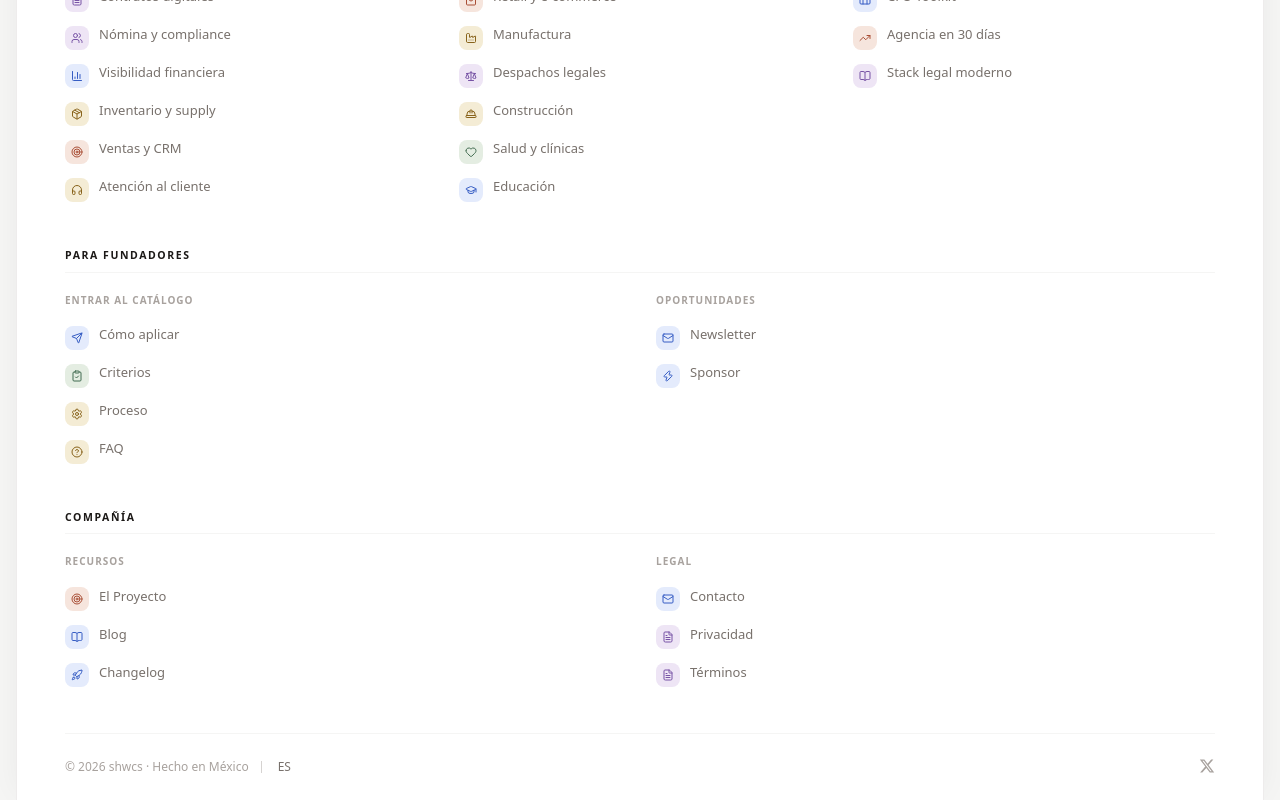
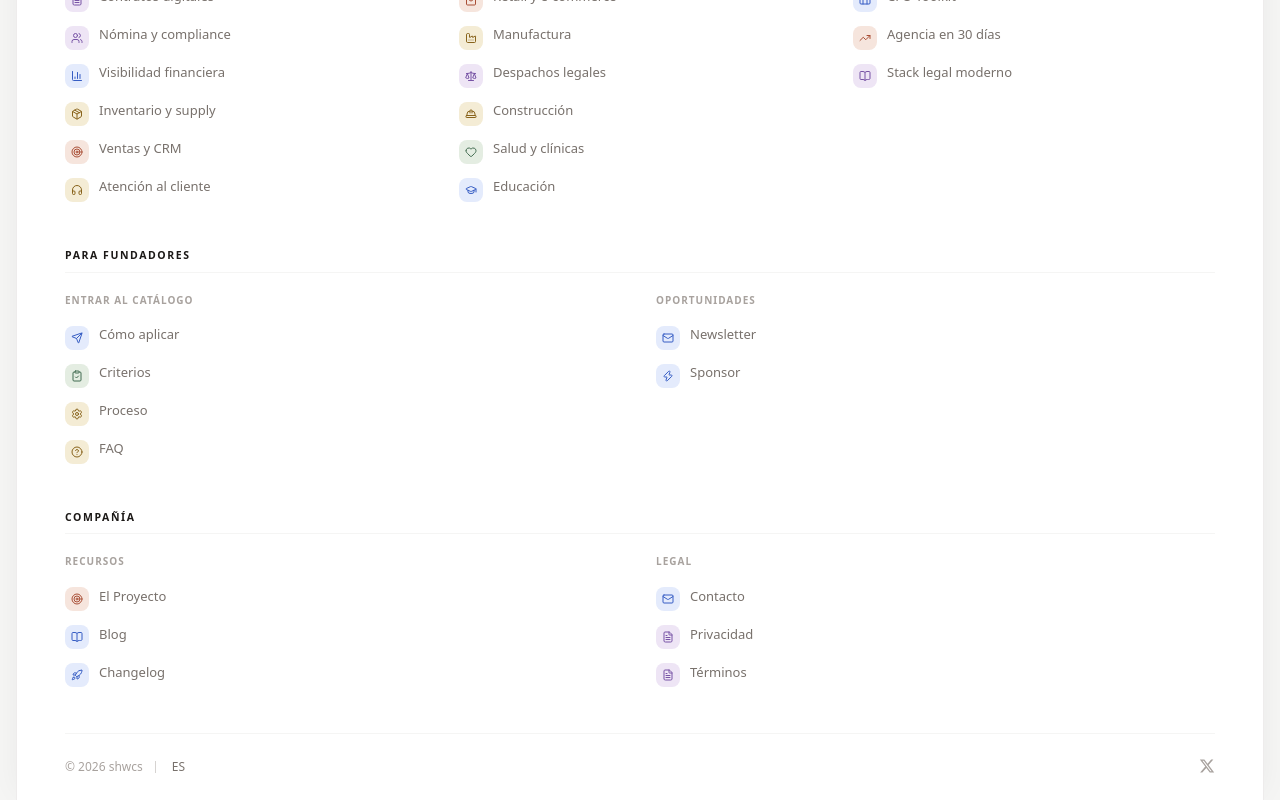
Before and after one commit to mxfounders/showcasemx, a Next.js app: page /1/blog in a window 1280 px wide. Shown: the part 4113-4913 px from the top of the page. Built offline with nearby package versions, Linux system fonts and the light colour scheme; no server answers.

Commit message:
Fix Vercel build lint errors

```diff
--- a/src/components/blog/blog-index.tsx
+++ b/src/components/blog/blog-index.tsx
@@ -3,7 +3,7 @@
 
 import { useMemo, useState, useRef, useEffect } from 'react';
 import Link from 'next/link';
-import { ArrowLeft, ArrowRight, Check, ChevronDown, ChevronLeft, ChevronRight, Grid2X2, List, ListFilter } from 'lucide-react';
+import { ArrowLeft, ArrowRight, Check, ChevronDown, Grid2X2, List, ListFilter } from 'lucide-react';
 import { ExpandingSearch } from '@/components/search/expanding-search';
 import { blogPosts as initialPosts, extraPosts, blogTones, formatBlogDate } from '@/lib/blog';
 import { actionButtonStyle } from '@/lib/brand-colors';
--- a/src/components/catalog/category-page-layout.tsx
+++ b/src/components/catalog/category-page-layout.tsx
@@ -8,7 +8,7 @@ import { CatalogFilterBar } from './catalog-filter-bar';
 import { ProductVisual } from '@/components/product-visual';
 import { getAccentStyle } from '@/lib/brand-colors';
 
-type Product = any;
+type Product = Record<string, any>;
 
 const taxonomy = {
   industria: [
--- a/src/components/footer.tsx
+++ b/src/components/footer.tsx
@@ -241,7 +241,7 @@ export function Footer({ dict }: { dict?: any }) {
         <div className="px-6 md:px-12 py-6 flex flex-col md:flex-row items-center md:items-start justify-between gap-4">
           <div className="flex items-center gap-3">
             <p className="text-[12px] text-stone-400 text-center md:text-left">
-              © {new Date().getFullYear()} shwcs · {dict?.madeIn || "Hecho en México"}
+              © {new Date().getFullYear()} shwcs
             </p>
             <div className="h-3 w-px bg-stone-300" />
             <LanguageSelector />
--- a/src/middleware.ts
+++ b/src/middleware.ts
@@ -5,15 +5,13 @@ import { match as matchLocale } from "@formatjs/intl-localematcher";
 import Negotiator from "negotiator";
 
 function getLocale(request: NextRequest): string | undefined {
-  // Negotiator expects plain object so we need to transform headers
   const negotiatorHeaders: Record<string, string> = {};
   request.headers.forEach((value, key) => (negotiatorHeaders[key] = value));
 
-  // @ts-ignore locales are readonly
+  // @ts-expect-error locales are readonly
   const locales: string[] = i18n.locales;
 
-  // Use negotiator and intl-localematcher to get best locale
-  let languages = new Negotiator({ headers: negotiatorHeaders }).languages();
+  const languages = new Negotiator({ headers: negotiatorHeaders }).languages();
 
   try {
     return matchLocale(languages, locales, i18n.defaultLocale);
@@ -25,17 +23,12 @@ function getLocale(request: NextRequest): string | undefined {
 export function middleware(request: NextRequest) {
   const pathname = request.nextUrl.pathname;
 
-  // Check if there is any supported locale in the pathname
   const pathnameIsMissingLocale = i18n.locales.every(
     (locale) => !pathname.startsWith(`/${locale}/`) && pathname !== `/${locale}`
   );
 
-  // Redirect if there is no locale
   if (pathnameIsMissingLocale) {
     const locale = getLocale(request);
-
-    // e.g. incoming request is /products
-    // The new URL is now /en/products
     return NextResponse.redirect(
       new URL(
         `/${locale}${pathname.startsWith("/") ? "" : "/"}${pathname}`,
@@ -46,7 +39,6 @@ export function middleware(request: NextRequest) {
 }
 
 export const config = {
-  // Matcher ignoring `/_next/`, `/api/`, `/favicon.ico` and files with an extension (e.g. `.png`)
   matcher: [
     '/((?!api|_next/static|_next/image|favicon.ico|.*\\.).*)',
   ],
```
Also changed, not shown: .eslintrc.json.
